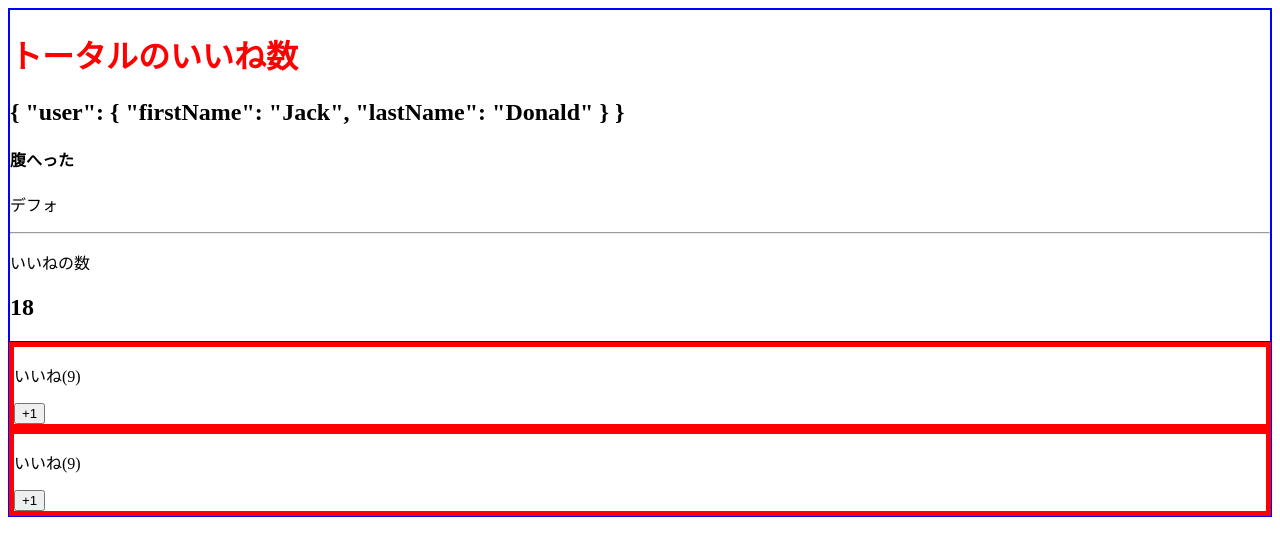
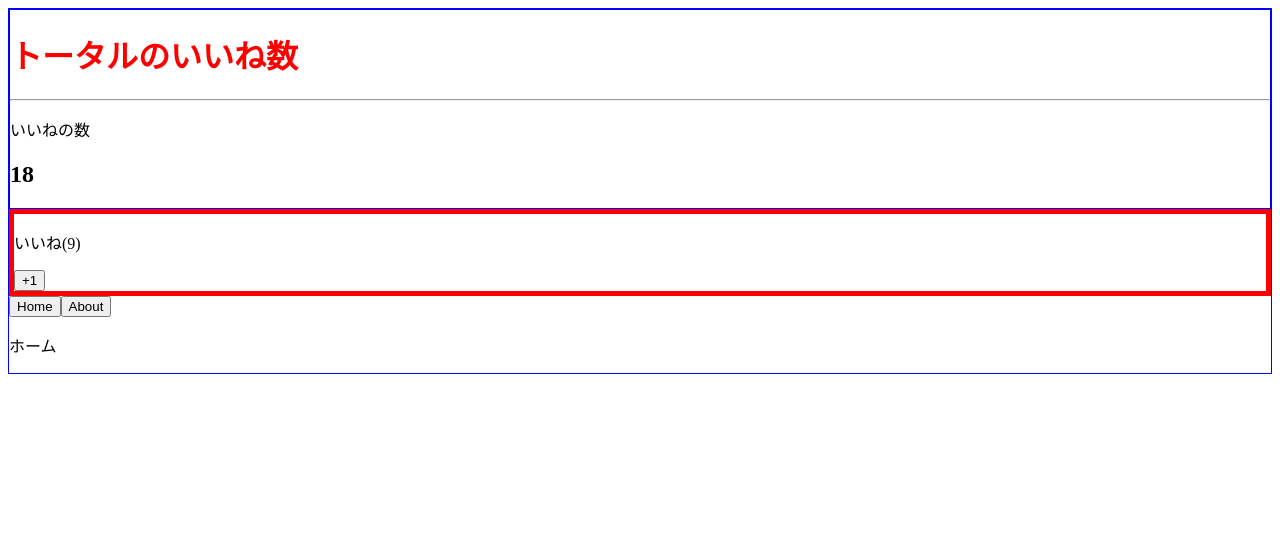
Before and after one commit to nydev2020/vue_test, a Vue app: page / in a window 1280 px wide. Shown: the top 556 px of the page. Built offline with nearby package versions, Linux system fonts and the light colour scheme.

Commit message:
keep-alive
動的コンポーネント
keep-aliveタグで囲む
ライフルサイクルフックを起こしたいならdeacivatedかactivatedを用いること

```diff
--- a/src/App.vue
+++ b/src/App.vue
@@ -1,41 +1,55 @@
 <template>
   <div>
     <LikeHeader>
-      <h4>腹へった</h4>
-      <p>デフォ</p>
-
-      <template v-slot:title="slotProps">
+      <template>
         <h1>トータルのいいね数</h1>
-        <h2>{{ slotProps }}</h2>
       </template>
       <template v-slot:number>
         <h2>{{ number }}</h2>
       </template>
     </LikeHeader>
     <LikeNumber v-bind:total-number="number" v-on:my-click="$event"></LikeNumber>
-    <LikeNumber v-bind:total-number="number"></LikeNumber>
+
+    <button v-on:click="currentComponent = 'Home'">Home</button>
+    <button v-on:click="currentComponent = 'About'">About</button>
+
+    <!-- 動的コンポーネントの情報をキャッシュする -->
+    <keep-alive>
+      <!-- 動的コンポーネント -->
+      <component v-bind:is="currentComponent"></component>
+    </keep-alive>
+
+    <!-- <About v-if="currentComponent === 'About'"></About>
+    <Home v-if="currentComponent === 'Home'"></Home> -->
 
   </div>
 </template>
 
 <script>
 //コンポーネントのローカル登録
-import LikeHeader from "./components/LikeHeader.vue"
+import LikeHeader from "./components/LikeHeader.vue";
 // import LikeNumber from "./components/LikeNumber.vue"
+
+import About from "./components/About.vue";
+import Home from "./components/Home.vue";
 
 export default {
   data: function() {
     return {
-      number: 18
+      number: 18,
+      //動的コンポーネントの部品
+      currentComponent: "Home",
     };
   },
+
   //コンポーネントのローカル登録
   components: {
     //keyとvalueが同一の時は短縮できる ES6の記法
     LikeHeader,
+    About,
+    Home,
     // LikeHeader: LikeHeader,
     // LikeNumber,
-
   }
 }
 </script>
--- /dev/null
+++ b/src/components/About.vue
@@ -0,0 +1,20 @@
+<template>
+  <div>
+    <p>アバウト</p>
+    <input type="text">
+  </div>
+</template>
+
+<script>
+export default {
+  destroyedd: function() {
+    console.log("ok");
+  },
+  deactivated: function() {
+    console.log("deac");
+  },
+  activated: function() {
+    console.log('ac');
+  }
+}
+</script>
--- /dev/null
+++ b/src/components/Home.vue
@@ -0,0 +1,3 @@
+<template>
+  <p>ホーム</p>
+</template>
```
